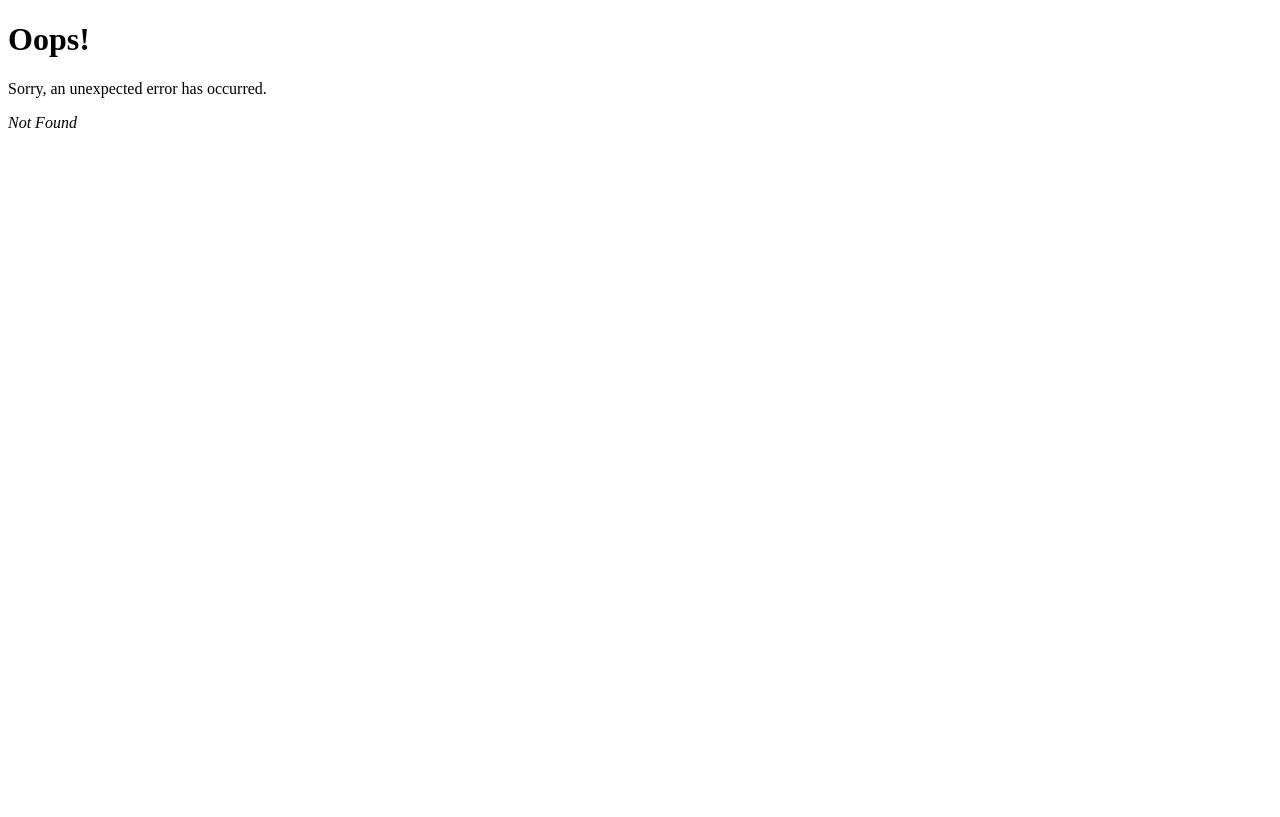
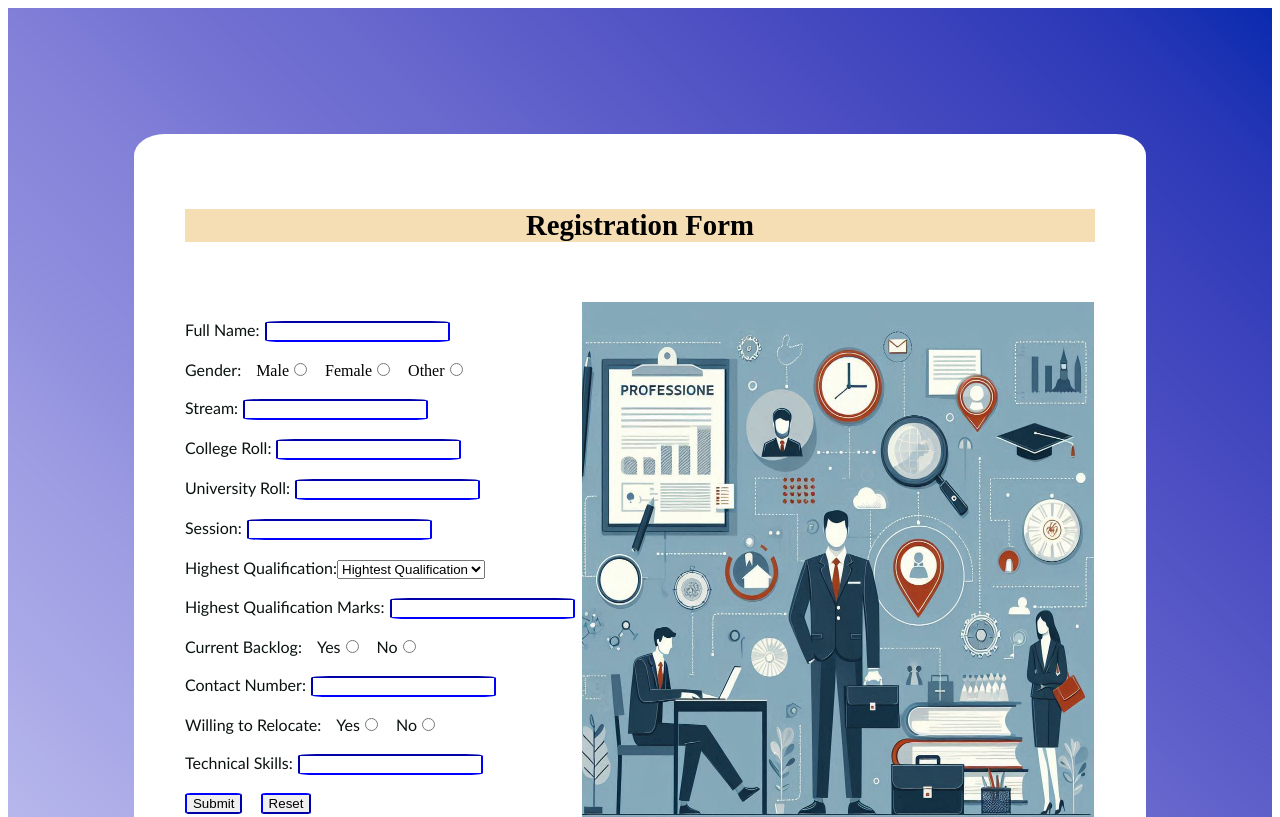
Before and after one commit to ket-sourav-ket/auto-placement, a React (Vite) app: page /register in a window 1280 px wide. Before the commit this address had no page. Shown: the top 817 px of the page. Built offline with nearby package versions, Linux system fonts and the light colour scheme.

Commit message:
registration form done

```diff
--- /dev/null
+++ b/src/components/RegForm.jsx
@@ -0,0 +1,166 @@
+import styled from 'styled-components'
+import Myimage from '../assets/Side.png'
+
+const Mylabel=styled.label`
+    color: #0a1310;
+    font-family: 'Trebuchet MS', 'Lucida Sans Unicode', 'Lucida Grande', 'Lucida Sans', Arial, sans-serif`;
+
+const Myinput=styled.input`
+    border-radius: 10%;
+    border-color: blue;
+    margin-left: 5px;
+`
+const MyRadioLabel = styled.label`
+  padding-left: 15px;
+`
+const MyButton = styled.button`
+  border-radius: 10%;
+  border-color: blue;
+  margin-right: 2%;
+
+`
+const MyHeading = styled.h2`
+  text-align: center;
+  background-color: wheat;
+  font-size:180%;
+`
+const Styledimage = styled.img`
+  position: absolute;
+  margin-left: 31%;
+  height: 70%;
+  width:40%;
+`
+const Myinnerdiv=styled.div`
+  background-color: white;
+  padding: 5%;
+  opacity: 100%;
+  border-radius: 3%;
+`
+const Mydiv=styled.div`
+padding: 10%;
+background-image: linear-gradient(
+    45deg,
+    hsl(240deg 61% 85%) 0%,
+    hsl(240deg 58% 82%) 8%,
+    hsl(241deg 57% 78%) 17%,
+    hsl(241deg 55% 75%) 25%,
+    hsl(241deg 54% 71%) 33%,
+    hsl(241deg 53% 68%) 42%,
+    hsl(241deg 52% 64%) 50%,
+    hsl(240deg 51% 61%) 58%,
+    hsl(240deg 50% 57%) 67%,
+    hsl(239deg 49% 53%) 75%,
+    hsl(237deg 51% 49%) 83%,
+    hsl(234deg 63% 44%) 92%,
+    hsl(228deg 90% 36%) 100%
+  );
+`
+
+const RegForm = () => {
+  return (
+    <Mydiv >
+    <Myinnerdiv>
+      <MyHeading>Registration Form</MyHeading>
+      <br/><br/>
+      <Styledimage src={Myimage}></Styledimage>
+      <br></br>
+      <Mylabel>Full Name:</Mylabel>
+      <Myinput
+        type="text"
+        name="fullname"
+      /><br/><br/>
+        <Mylabel>Gender:</Mylabel>
+        <MyRadioLabel for="M">Male</MyRadioLabel>
+        <Myinput type="radio" id="male"value="choice"/>
+        <MyRadioLabel for="F">Female</MyRadioLabel>
+        <Myinput type="radio" id="female" value="choice"/>
+        <MyRadioLabel for="o">Other</MyRadioLabel>
+        <Myinput type="radio" id="o" value="choice"/>
+
+        <br/><br/>
+
+      <Mylabel>Stream:</Mylabel>
+      <Myinput
+        type="text"
+        name="stream"
+      /><br/><br/>
+
+      <Mylabel>College Roll:
+      <Myinput
+        type="text"
+        name="college roll"
+      />
+      </Mylabel>
+      <br/><br/>
+
+      <Mylabel>University Roll:
+      <Myinput
+        type="text"
+        name="university roll"
+      />
+      </Mylabel>
+      <br/><br/>
+
+      <Mylabel>Session:
+      <Myinput
+        type="text"
+        name="session"
+      />
+      </Mylabel>
+      <br/><br/>
+      <Mylabel>Highest Qualification:
+        <select name="qualification" >
+            <option value="Highest Qualification">Hightest Qualification</option>
+            <option value="Btech">BTech</option>
+            <option value="MCA">MCA</option>
+            <option value="BCA">BCA</option>
+            <option value="MTech">MTech</option>
+        </select>
+      </Mylabel>
+      <br/><br/>
+      <Mylabel>Highest Qualification Marks:
+        <Myinput
+          type="number"
+          name="marks"
+        />
+        </Mylabel>
+        <br/><br/>
+
+       <Mylabel>Current Backlog:
+        <MyRadioLabel for="YES">Yes</MyRadioLabel>
+        <Myinput type="radio" id="yes"value="choice"/>
+        <MyRadioLabel for="NO">No</MyRadioLabel>
+        <Myinput type="radio" id="no" value="choice"/>
+        </Mylabel>
+        <br/><br/>
+
+        <Mylabel>Contact Number:
+        <Myinput
+          type="number"
+          name="contact number"
+        />
+        </Mylabel>
+        <br/><br/>
+
+        <Mylabel>Willing to Relocate:
+        <MyRadioLabel for="YES">Yes</MyRadioLabel>
+        <Myinput type="radio" id="yes"value="choice"/>
+        <MyRadioLabel for="NO">No</MyRadioLabel>
+        <Myinput type="radio" id="no" value="choice"/>
+        </Mylabel>
+        <br/><br/>
+        <Mylabel>Technical Skills:
+        <Myinput
+            type="text"
+            name="fullname"
+          />
+        </Mylabel>
+        <br/><br/>
+        <MyButton type='submit'>Submit</MyButton>
+        <MyButton type='reset'>Reset</MyButton>
+        </Myinnerdiv>
+    </Mydiv>
+  )
+}
+
+export default RegForm
--- a/src/main.jsx
+++ b/src/main.jsx
@@ -4,6 +4,7 @@ import { createBrowserRouter , RouterProvider } from 'react-router'
 import './index.css'
 import { searchAction, searchLoader, sendAction } from './App.jsx'
 import App from './App.jsx'
+import RegForm from './components/RegForm.jsx'
 import ErrorPage from './components/ErrorPage.jsx'
 const router = createBrowserRouter([
   {
@@ -19,6 +20,11 @@ const router = createBrowserRouter([
     errorElement: <ErrorPage />,
     loader: searchLoader,
     action: sendAction
+  },
+  {
+    path: "/register",
+    element: <RegForm />,
+    errorElement: <ErrorPage />
   }
 ]);
 
```
Also changed, not shown: src/assets/Side.png (added).
